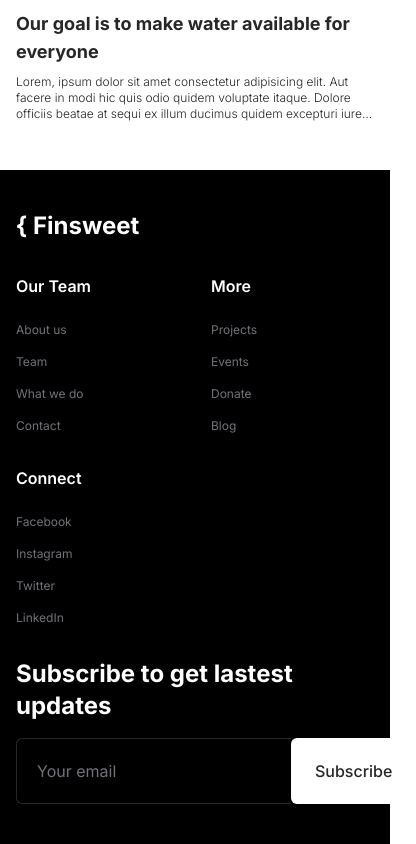
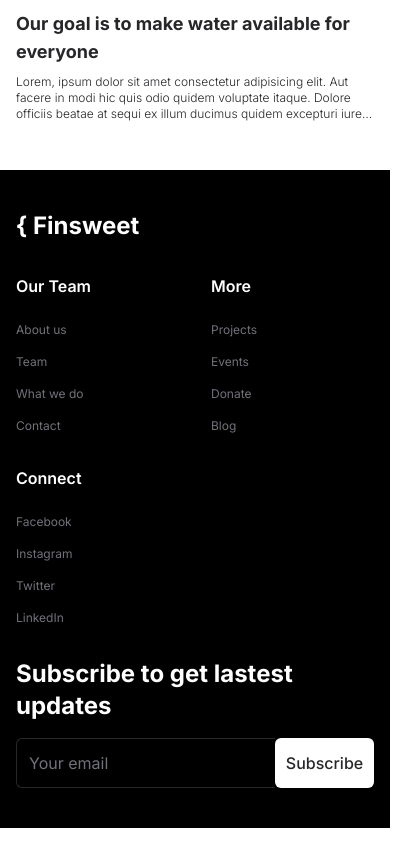
Before and after one commit to digitalbunny/environment-finsweet-web, a Nuxt app: page / in a window 390 px wide. Shown: the part 7068-7912 px from the top of the page, 416 px wide, since content can reach past the window. Built offline with nearby package versions, Linux system fonts and the light colour scheme.

Commit message:
fix footer overflow

```diff
--- a/components/navigation/Footer.vue
+++ b/components/navigation/Footer.vue
@@ -76,15 +76,15 @@
                     Subscribe to get lastest updates
                 </h2>
 
-                <div class="flex flex-no-wrap">
+                <div class="flex flex-nowrap">
                     <input
                         type="email"
                         placeholder="Your email"
-                        class="grow p-5 text-zinc-200 placeholder-zinc-500 bg-transparent border border-r-0 border-zinc-800 focus:border-zinc-500 focus:outline-none rounded-md rounded-r-none">
+                        class="grow p-3 md:p-5 text-zinc-200 placeholder-zinc-500 bg-transparent border border-r-0 border-zinc-800 focus:border-zinc-500 focus:outline-none rounded-md rounded-r-none">
 
                     <button
                         type="submit"
-                        class="px-6 py-5 md:px-10 font-medium text-zinc-800 bg-white rounded-md">
+                        class="w-32 md:w-40 py-3 md:py-5 font-medium text-zinc-800 bg-white rounded-md">
                         Subscribe
                     </button>
                 </div>
```
